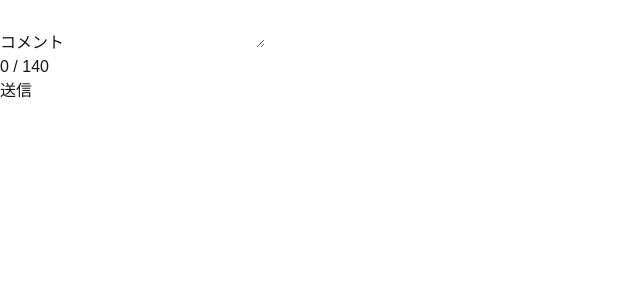
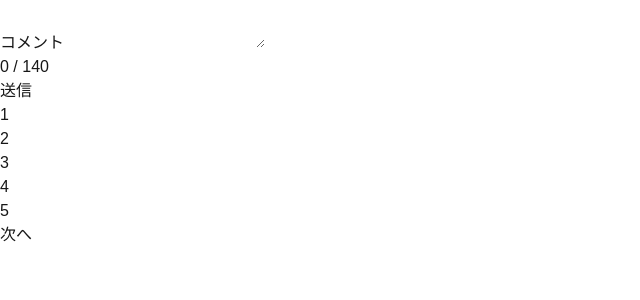
Before and after one commit to hiroshees/next-vitest-lab, a Next.js app: page / in a window 1280 px wide. Shown: the top 300 px of the page, without its empty margins (0-640 px from the left). Built offline with nearby package versions, Linux system fonts and the light colour scheme.

Commit message:
added Pagination

```diff
--- a/src/app/page.tsx
+++ b/src/app/page.tsx
@@ -1,9 +1,11 @@
 import { CommentSection } from '@/components/CommentSection/CommentSection';
+import { Pagination } from '@/components/Pagination/Pagination';
 
 export default function Home() {
   return (
     <main>
       <CommentSection />
+      <Pagination totalPages={5} />
     </main>
   );
 }
--- /dev/null
+++ b/src/components/Pagination/Pagination.tsx
@@ -0,0 +1,53 @@
+'use client';
+
+import Link from 'next/link';
+import { usePathname, useSearchParams } from 'next/navigation';
+import { createPageHref, parseCurrentPage } from './pageUtils';
+
+type Props = {
+  totalPages: number;
+};
+
+export function Pagination({ totalPages }: Props) {
+  const pathname = usePathname();
+  const searchParams = useSearchParams();
+
+  if (totalPages <= 0) {
+    return null;
+  }
+
+  const query = searchParams.toString();
+  const currentPage = parseCurrentPage(searchParams.get('page'), totalPages);
+  const hrefFor = (page: number) => createPageHref(pathname, query, page);
+  const pages = Array.from({ length: totalPages }, (_, i) => i + 1);
+
+  return (
+    <nav aria-label="ページネーション">
+      <ul>
+        {currentPage > 1 && (
+          <li>
+            <Link href={hrefFor(currentPage - 1)}>前へ</Link>
+          </li>
+        )}
+
+        {pages.map((page) => (
+          <li key={page}>
+            <Link
+              href={hrefFor(page)}
+              aria-label={`${page}ページ目`}
+              aria-current={page === currentPage ? 'page' : undefined}
+            >
+              {page}
+            </Link>
+          </li>
+        ))}
+
+        {currentPage < totalPages && (
+          <li>
+            <Link href={hrefFor(currentPage + 1)}>次へ</Link>
+          </li>
+        )}
+      </ul>
+    </nav>
+  );
+}
--- /dev/null
+++ b/src/components/Pagination/pageUtils.ts
@@ -0,0 +1,35 @@
+/**
+ * URL の page の値から、現在のページ番号を決める。
+ * - page がない、数字だけでない（"abc"、"1abc"、""）、1 未満 → 1
+ * - totalPages より大きい → totalPages（最後のページ）
+ */
+export function parseCurrentPage(
+  rawPage: string | null,
+  totalPages: number,
+): number {
+  if (rawPage === null || !/^\d+$/.test(rawPage)) {
+    return 1;
+  }
+
+  const page = Number(rawPage);
+  if (page < 1) {
+    return 1;
+  }
+  if (page > totalPages) {
+    return totalPages;
+  }
+  return page;
+}
+
+/**
+ * 現在のクエリを残したまま、page だけを変えた URL を作る。
+ */
+export function createPageHref(
+  pathname: string,
+  query: string,
+  page: number,
+): string {
+  const params = new URLSearchParams(query);
+  params.set('page', String(page));
+  return `${pathname}?${params.toString()}`;
+}
```
Also changed, not shown: 2 other files (tests, documents, lock files or other folders).
